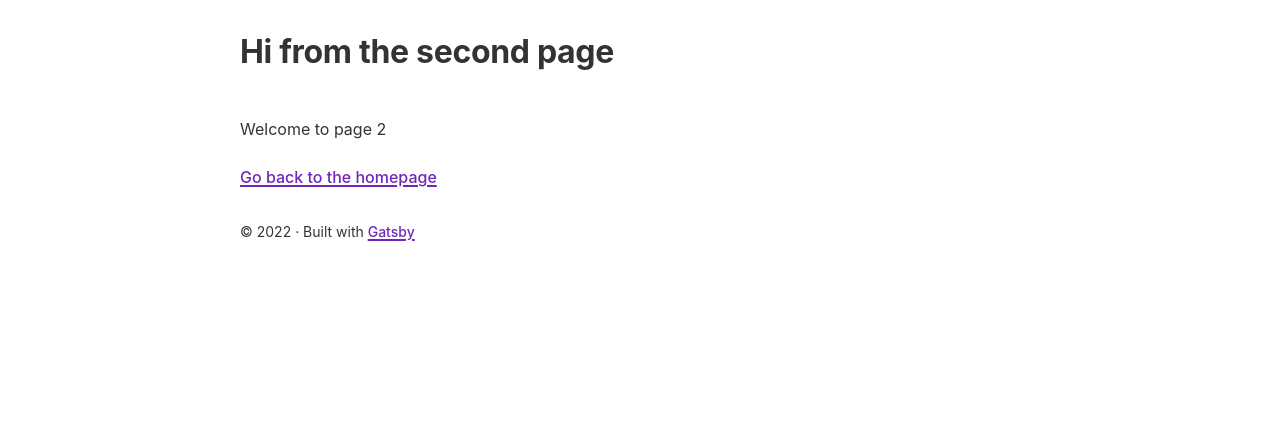
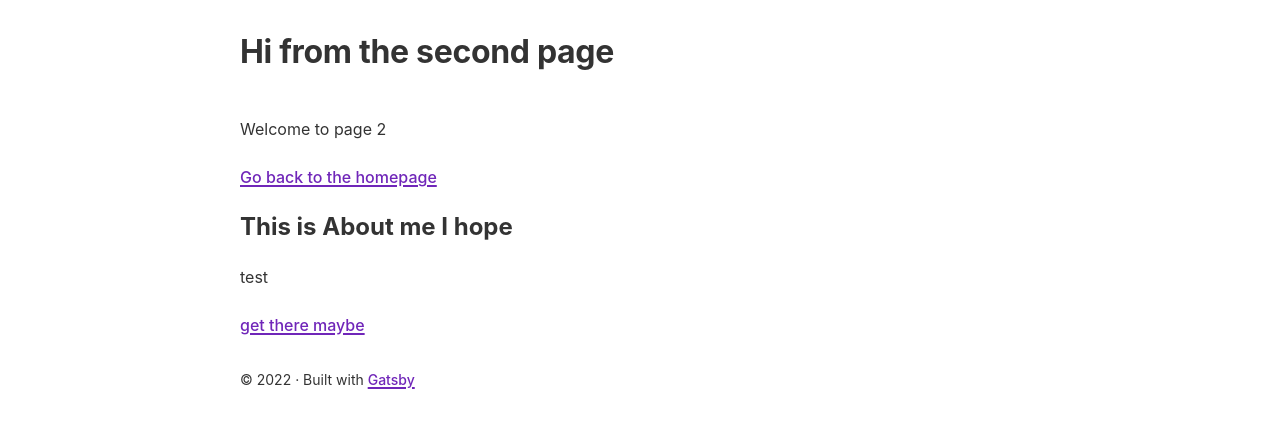
Before and after one commit to mona3008/gatsby-starter-default, a Gatsby site: page /page-2 in a window 1280 px wide. Shown: the part 67-494 px from the top of the page. Built offline with nearby package versions, Linux system fonts and the light colour scheme; Gatsby itself is replaced by a stand-in of ours.

Commit message:
Update page-2.js

```diff
--- a/src/pages/page-2.js
+++ b/src/pages/page-2.js
@@ -9,7 +9,11 @@ const SecondPage = () => (
     <h1>Hi from the second page</h1>
     <p>Welcome to page 2</p>
     <Link to="/">Go back to the homepage</Link>
+    <h2>This is About me I hope</h2>
+    <p> test </p>
+    <Link to= "/about">get there maybe</Link>
   </Layout>
+
 )
 
 export const Head = () => <Seo title="Page two" />
```
